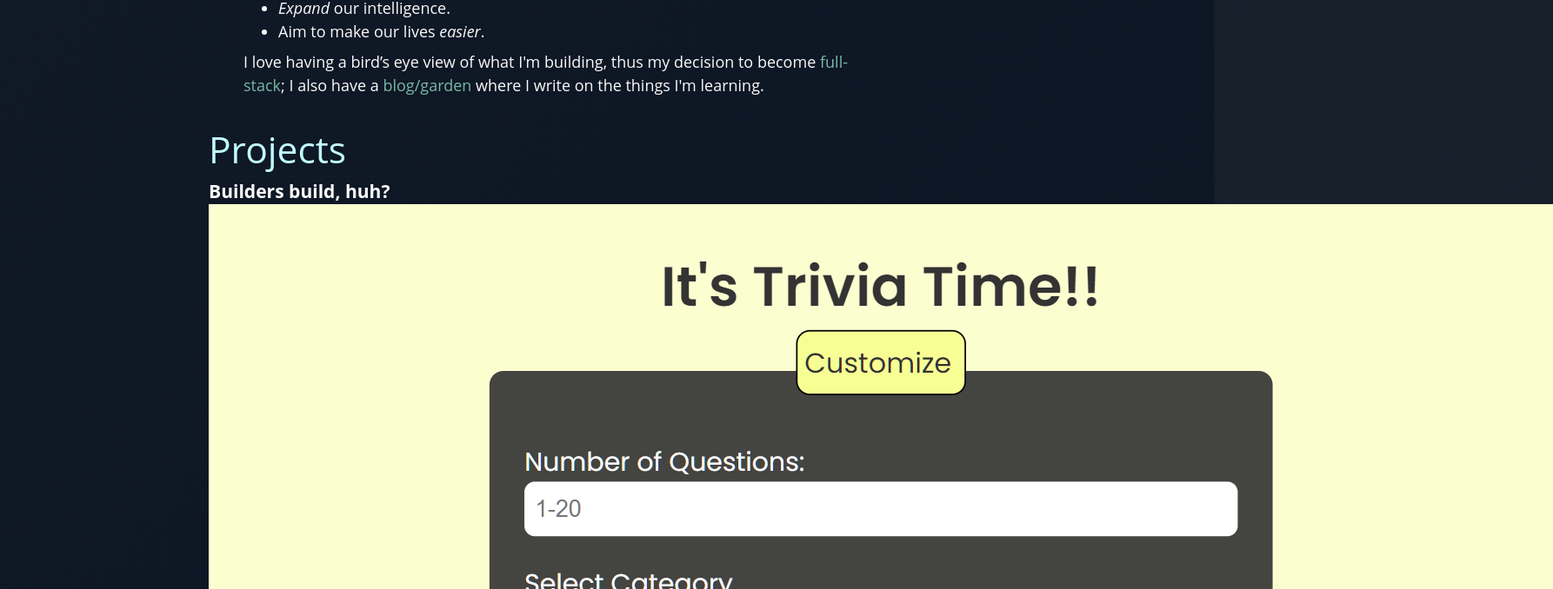
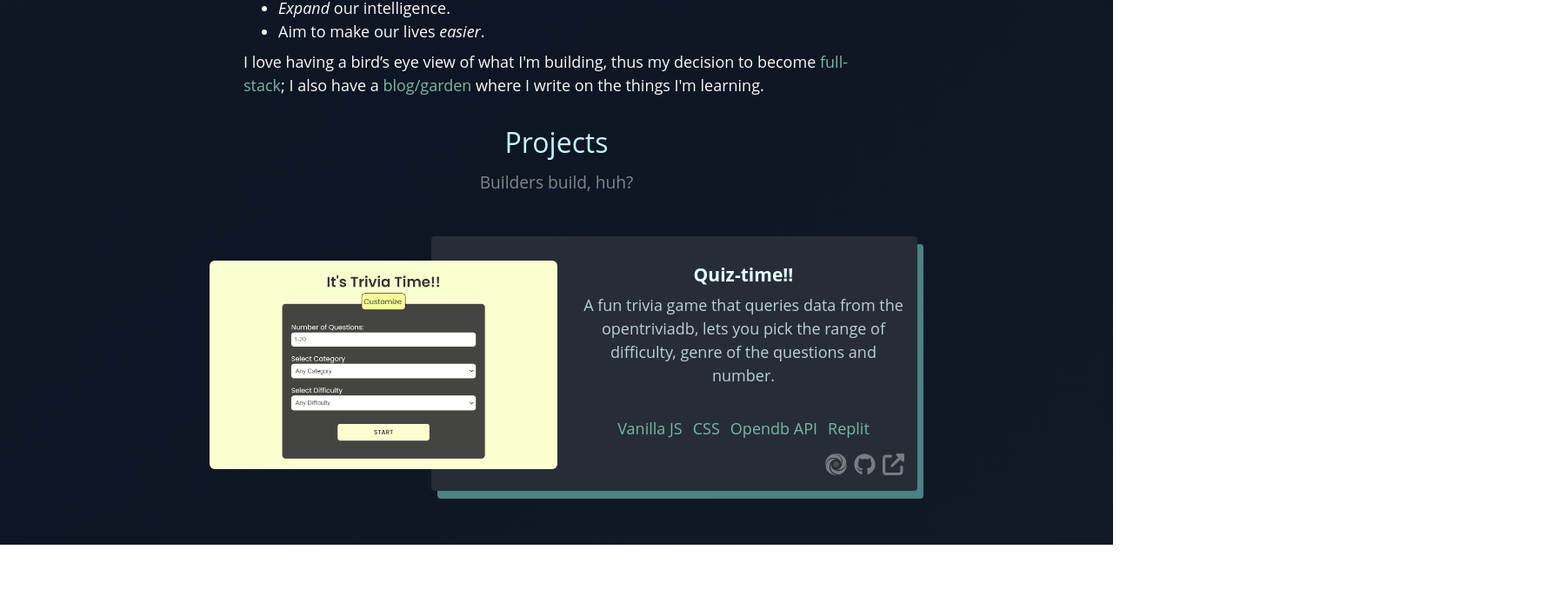
Before and after one commit to androso/portfolio-v2, a Next.js app: page / in a window 1280 px wide. Shown: the part 1014-1692 px from the top of the page at 87% size, 1786 px wide, since content can reach past the window. After the commit the page ends 1641 px from the top, so only its background shows below. Built offline with nearby package versions, Linux system fonts and the light colour scheme.

Commit message:
adding styles for each project

```diff
--- a/components/AboutMe.js
+++ b/components/AboutMe.js
@@ -3,7 +3,7 @@ import { StyledAboutMe } from "../styles";
 
 export default function AboutMe() {
 	return (
-		<StyledAboutMe>
+		<StyledAboutMe className="about" id="about_me">
 			<div className="container">
 				<h2 className="about__title title">About Me</h2>
 				<p className="about__text">
--- a/components/Hero.js
+++ b/components/Hero.js
@@ -83,7 +83,9 @@ export default function Hero({title, subtitle}) {
 			</div>
 			<div className="landing learn-more">
 				<Link href="#about_me">
-					<FontAwesomeIcon icon={faChevronDown} className="blue-icon"/>
+					<a>
+						<FontAwesomeIcon icon={faChevronDown} className="blue-icon"/>
+					</a>
 				</Link>
 			</div>
 		</StyledHero>
--- a/components/Projects.js
+++ b/components/Projects.js
@@ -3,6 +3,7 @@ import React from "react";
 import { faGithub } from "@fortawesome/free-brands-svg-icons";
 import { faExternalLinkAlt } from "@fortawesome/free-solid-svg-icons";
 import { FontAwesomeIcon } from "@fortawesome/react-fontawesome";
+import { StyledProjects } from "../styles";
 
 const projects = [
 	{
@@ -41,6 +42,7 @@ const projects = [
 
 export default function Projects() {
 	return (
+		<StyledProjects className="projects">
 			<div className="container">
 				<h2 className="projects__title title">Projects</h2>
 				<h3 className="projects__subtitle shadow-subtitle">Builders build, huh?</h3>
@@ -50,6 +52,7 @@ export default function Projects() {
 					);
 				})}
 			</div>
+		</StyledProjects>
 	);
 }
 
@@ -85,6 +88,7 @@ function Project({ project }) {
 								target="_blank"
 								alt={extLink.title}
 								title={extLink.title}
+								className="blue-icon"
 							>
 								{extLink.name === "Replit" ? (
 									<img id="replit-gra-icon" src={extLink.icon} />
--- a/styles/GlobalStyle.js
+++ b/styles/GlobalStyle.js
@@ -29,6 +29,7 @@ const GlobalStyle = createGlobalStyle`
         background-size: 400% 400%;
         animation: gradient 15s ease infinite;
         font-family: var(--font-stack);
+        /* font-family: "Poppins"; */
         line-height: 1.5;
         font-size: 18px;
         color: #fafafa;
@@ -58,6 +59,16 @@ const GlobalStyle = createGlobalStyle`
     a:hover {
         text-decoration: underline;
     }
+
+    .blue-icon {
+        width: 25px;
+        height: 25px;
+        margin-left: 20px;
+        cursor: pointer;
+        color: var(--outstanding-shadow-text);
+        opacity: 0.9;
+        transition: opacity 0.3s ease;
+    }
 `;
 
 export default GlobalStyle;
--- a/styles/StyledHero.js
+++ b/styles/StyledHero.js
@@ -23,15 +23,6 @@ const StyledHero = styled.section`
         align-items: center;
         margin-bottom: var(--md-margin-bottom);
     }
-    .blue-icon {
-        width: 25px;
-        height: 25px;
-        margin-left: 20px;
-        cursor: pointer;
-        color: var(--outstanding-shadow-text);
-        opacity: 0.9;
-        transition: opacity 0.3s ease;
-    }
     .blue-icon:first-child {
         margin-left: 0;
     }
--- /dev/null
+++ b/styles/StyledProjects.js
@@ -0,0 +1,122 @@
+import styled from "styled-components";
+
+const StyledProjects = styled.section`
+
+    text-align: center;
+
+	.container {
+		display: flex;
+		flex-direction: column;
+		justify-content: center;
+		align-items: center;
+	}
+	.project__img-container {
+		display: none;
+	}
+	.projects__title {
+		font-size: 2rem;
+		margin-bottom: var(--sm-margin-bottom);
+	}
+	.projects__subtitle {
+		font-size: 1.2rem;
+		color: var(--subtitle-color);
+		font-weight: 500;
+		margin-bottom: 60px;
+	}
+	.project__card {
+		margin-bottom: 80px;
+		padding-top: 15px;
+		position: relative;
+	}
+	.project__title a{
+		color: #e5feff;
+        /* font-weight: 700; */
+	}
+	.project__title a:hover {
+		text-decoration: underline;
+	}
+	.project__text-container {
+		max-width: 300px;
+		/* position: relative; */
+	}
+	.project__description {
+		color: #bbd1d1;
+		font-weight: 500;
+		margin-bottom: var(--sm-margin-bottom);
+	}
+	.project__stack {
+		color: var(--outstanding-shadow-text);
+		font-weight: 400;
+		margin-bottom: var(--xl-margin-bottom);
+        padding: 0 10px;
+	}
+	.stack__item {
+		margin-left: 12px;
+	}
+	.stack__item:first-child {
+		margin-left: 0;
+	}
+	.project__links-container {
+		display: flex;
+		justify-content: flex-end;
+		font-size: 25px;
+	}
+
+	.project__links-container a {
+		display: flex;
+		margin-left: 8px;
+		color: #7d8989;
+	}
+
+	.project__background {
+		z-index: -1;
+		position: absolute;
+		width: 108%;
+		height: 110%;
+		left: -12px;
+		top: -13px;
+		background: #272d37;
+		box-shadow: 7px 9px 0px #6ab8b2a9;
+		border-radius: 4px;
+	}
+
+	@media (min-width: 1024px) {
+		.project__img-container {
+			display: inline-block;
+		}
+		.project__img-container img {
+			width: 400px;
+			border-radius: 6px;
+			margin-right: 30px;
+		}
+		.projects {
+			text-align: left;
+		}
+		.project__card {
+			display: flex;
+		}
+		.project__description {
+			margin-bottom: var(--md-margin-bottom);
+		}
+		.project__stack {
+			margin-bottom: var(--sm-margin-bottom);
+		}
+		.project__stack .styled-components {
+			margin-left: 0;
+		}
+		.project__text-container {
+			max-width: 369px;
+			display: flex;
+			flex-direction: column;
+			justify-content: space-between;
+		}
+
+		.project__background {
+			left: 32%;
+			width: 70%;
+			height: 112%;
+		}
+	}
+`;
+
+export default StyledProjects;
--- a/styles/index.js
+++ b/styles/index.js
@@ -2,3 +2,4 @@ export { default as StyledNavbar } from "./StyledNavbar";
 export { default as GlobalStyle } from "./GlobalStyle";
 export { default as StyledHero } from "./StyledHero";
 export { default as StyledAboutMe } from "./StyledAboutMe";
+export { default as StyledProjects } from "./StyledProjects";
--- a/styles/variables.js
+++ b/styles/variables.js
@@ -8,7 +8,7 @@ const Variables = css`
 		--sm-margin-bottom: 8px;
 		--md-margin-bottom: 28px;
 		--xl-margin-bottom: 34px;
-		--font-stack: 'Open Sans', "Poppins", -apple-system, BlinkMacSystemFont, system-ui, sans-serif;
+		--font-stack: "Poppins", 'Open Sans', -apple-system, BlinkMacSystemFont, system-ui, sans-serif;
 	}
 `;
 export default Variables;
```
Lines whose indentation alone changed are shown as unchanged.
